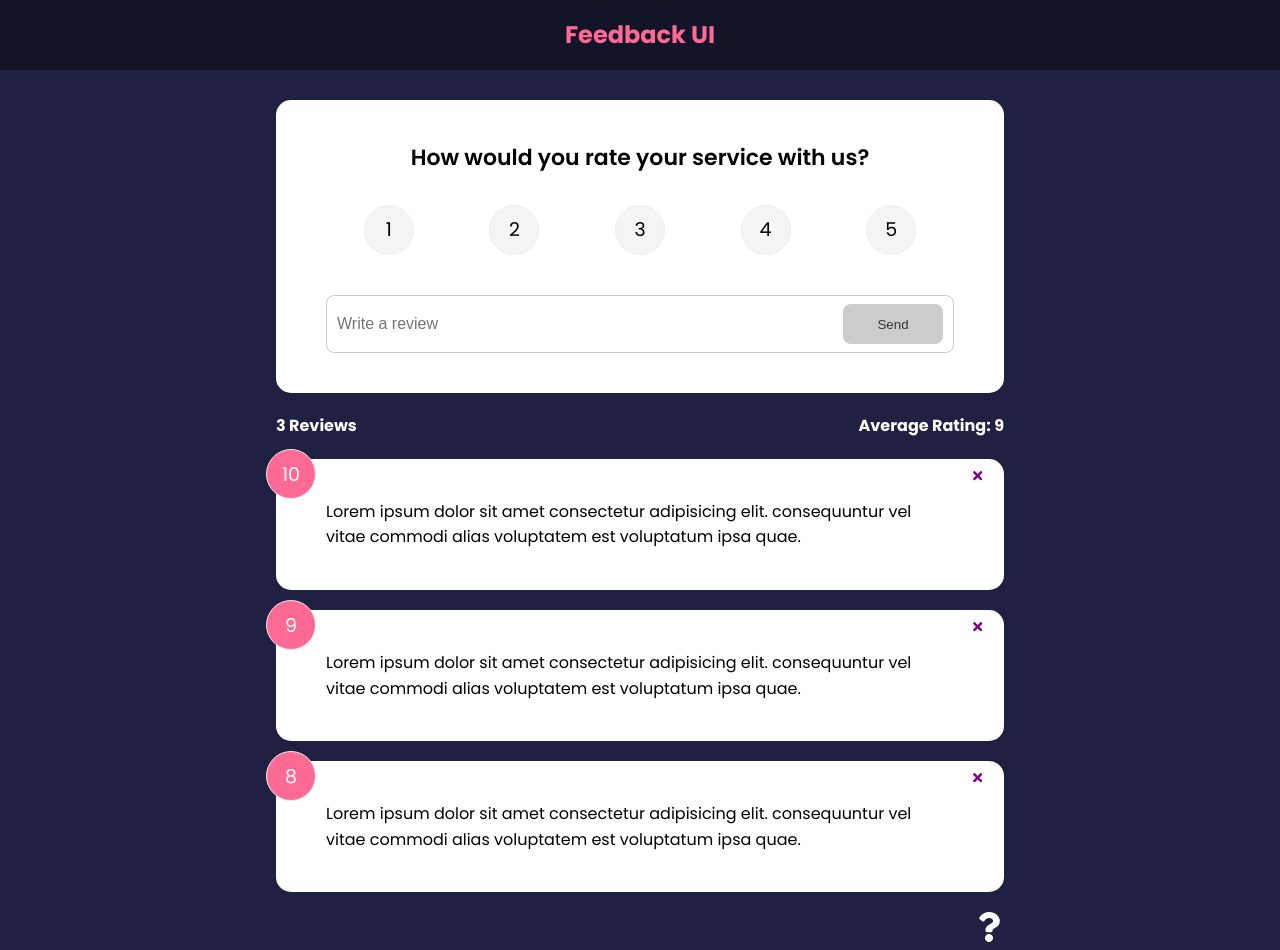
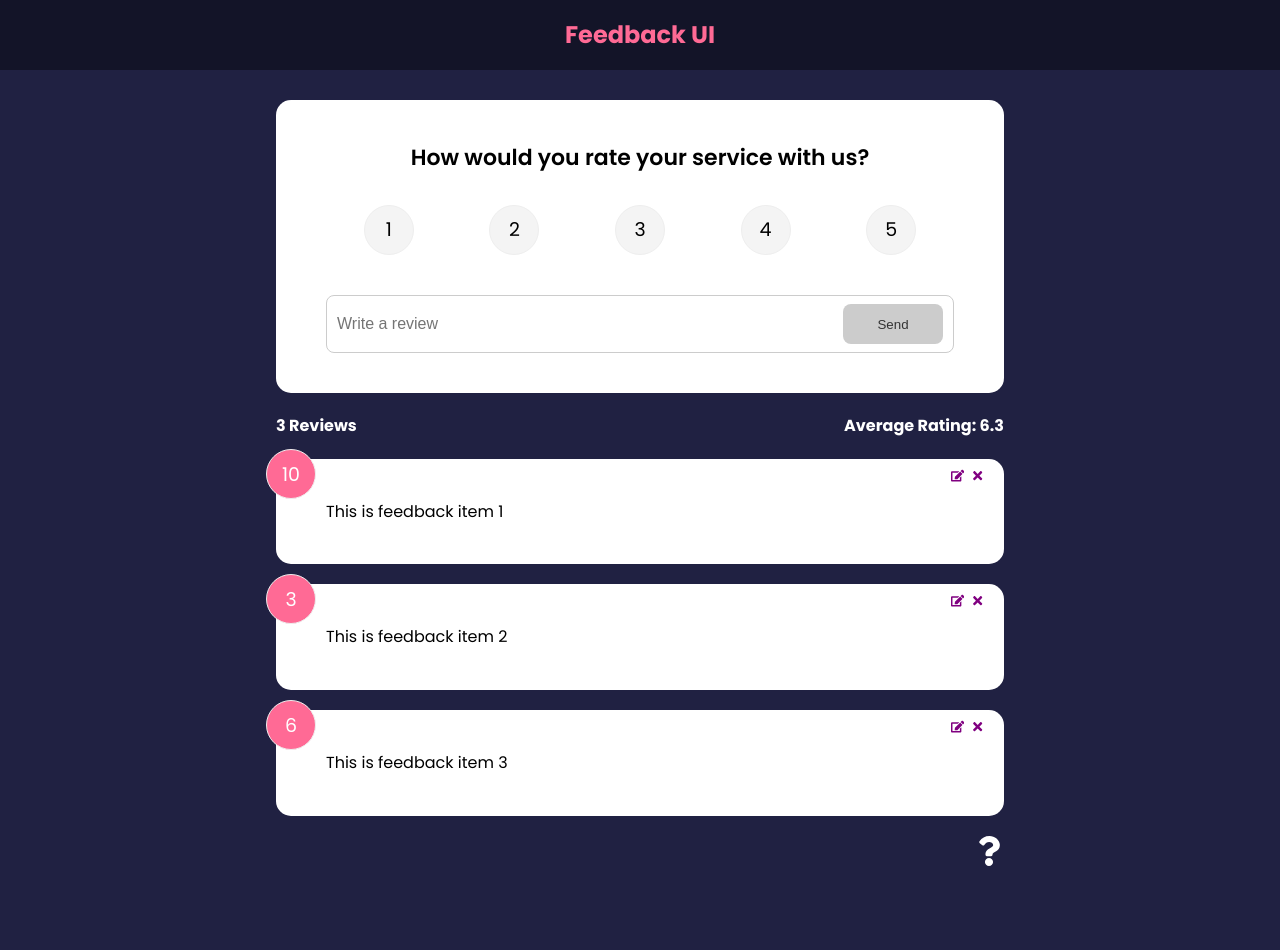
Before and after one commit to atgarner23/React-Class-Oct22, a React (Create React App) app in the folder feedback-app/: page / in a window 1280 px wide. After the commit the page ends 873 px from the top, so only its background shows below. Built offline with nearby package versions, Linux system fonts and the light colour scheme.

Commit message:
create FeedbackContext.js

```diff
--- a/feedback-app/src/App.js
+++ b/feedback-app/src/App.js
@@ -1,7 +1,6 @@
 import React from 'react'
-import { v4 as uuidv4 } from 'uuid'
+
 import { BrowserRouter as Router, Route, Routes } from 'react-router-dom'
-import { useState } from "react"
 import Header from "./components/Header"
 import FeedbackList from "./components/FeedbackList"
 
@@ -9,32 +8,22 @@
 import FeedbackForm from "./components/FeedbackForm"
 import AboutIconLink from './components/AboutIconLink'
 import AboutPage from './pages/AboutPage'
+import { FeedbackProvider } from './context/FeedbackContext'
 
-import FeedbackData from './data/feedbackData'
 
 function App() {
-    const [feedback, setFeedback] = useState(FeedbackData)
 
-    const addFeedback = (newFeedback) => {
-        newFeedback.id = uuidv4()
-        setFeedback([newFeedback, ...feedback])
-    }
-
-    const deleteFeedback = (id) => {
-        if (window.confirm('Are you sure you want to delete?')) {
-            setFeedback(feedback.filter((item) => item.id !== id))
-        }
-    }
     return (
+        <FeedbackProvider>
             <Router>
                 <Header />
                 <div className="container">
                     <Routes>
                         <Route exact path='/' element={
                             <>
-                            <FeedbackForm handleAdd={addFeedback} />
-                            <FeedbackStats feedback={feedback} />
-                            <FeedbackList feedback={feedback} handleDelete={deleteFeedback} />
+                                <FeedbackForm />
+                                <FeedbackStats />
+                                <FeedbackList />
                             </>
                         }></Route>
 
@@ -43,6 +32,7 @@
                     <AboutIconLink />
                 </div>
             </Router>
+        </FeedbackProvider>
     )
 }
 
--- a/feedback-app/src/components/FeedbackForm.jsx
+++ b/feedback-app/src/components/FeedbackForm.jsx
@@ -1,14 +1,25 @@
 import React from 'react'
-import { useState } from 'react'
+import { useState, useContext, useEffect } from 'react'
 import Card from './shared/Card'
 import Button from './shared/Button'
 import RatingSelect from './RatingSelect'
+import FeedbackContext from '../context/FeedbackContext'
 
-function FeedbackForm({ handleAdd }) {
+function FeedbackForm() {
     const [text, setText] = useState('')
     const [rating, setRating] = useState('10')
     const [btnDisabled, setBtnDisabled] = useState(true)
     const [message, setMessage] = useState('')
+
+    const { addFeedback, feedbackEdit, updateFeedback } = useContext(FeedbackContext)
+
+    useEffect(() => {
+        if (feedbackEdit.edit === true) {
+            setBtnDisabled(false)
+            setText(feedbackEdit.item.text)
+            setRating(feedbackEdit.item.rating)
+        }
+    }, [feedbackEdit])
 
     const handleTextChange = (e) => {
         if (text === '') {
@@ -32,7 +43,11 @@
                 text,
                 rating,
             }
-            handleAdd(newFeedback)
+            if (feedbackEdit.edit === true) {
+                updateFeedback(feedbackEdit.item.id, newFeedback)
+            } else {
+                addFeedback(newFeedback)
+            }
 
             setText('')
         }
--- a/feedback-app/src/components/FeedbackItem.jsx
+++ b/feedback-app/src/components/FeedbackItem.jsx
@@ -1,15 +1,21 @@
 import React from 'react'
-import { FaTimes } from 'react-icons/fa'
+import { FaTimes, FaEdit } from 'react-icons/fa'
+import { useContext } from 'react'
 import PropTypes from 'prop-types'
 import Card from './shared/Card'
+import FeedbackContext from '../context/FeedbackContext'
 
-function FeedbackItem({ item, handleDelete }) {
+function FeedbackItem({ item }) {
+    const { deleteFeedback, editFeedback } = useContext(FeedbackContext)
 
     return (
         <Card>
             <div className='num-display'>{item.rating}</div>
-            <button onClick={() => handleDelete(item.id)} className="close">
+            <button onClick={() => deleteFeedback(item.id)} className="close">
                 <FaTimes color='purple' />
+            </button>
+            <button onClick={() => editFeedback(item)} className="edit">
+                <FaEdit color='purple' />
             </button>
             <div className='text-display'>{item.text}</div>
         </Card>
--- a/feedback-app/src/components/FeedbackList.jsx
+++ b/feedback-app/src/components/FeedbackList.jsx
@@ -1,10 +1,13 @@
 import React from 'react'
 //import { motion, AnimatePresence } from 'framer-motion'
+import { useContext } from 'react'
 
-import PropTypes from 'prop-types'
 import FeedbackItem from './FeedbackItem'
+import FeedbackContext from '../context/FeedbackContext'
 
-function FeedbackList({ feedback, handleDelete }) {
+
+function FeedbackList() {
+    const { feedback } = useContext(FeedbackContext)
     if (!feedback || feedback.length === 0) {
         return <p>No Feedback Yet</p>
     }
@@ -27,14 +30,12 @@
     return (
         <div className='feedback-list'>
             {feedback.map((item) => (
-                <FeedbackItem key={item.id} item={item} handleDelete={handleDelete} />
+                <FeedbackItem key={item.id} item={item} />
             ))}
         </div>
     )
 }
 
-FeedbackList.propTypes = {
-    feedback: PropTypes.array
-}
+
 
 export default FeedbackList
--- a/feedback-app/src/components/FeedbackStats.jsx
+++ b/feedback-app/src/components/FeedbackStats.jsx
@@ -1,7 +1,9 @@
 import React from 'react'
-import PropTypes from 'prop-types'
+import { useContext } from 'react'
+import FeedbackContext from '../context/FeedbackContext'
 
-function FeedbackStats({ feedback }) {
+function FeedbackStats() {
+    const { feedback } = useContext(FeedbackContext)
     //Calculate ratings avg
     let average = feedback.reduce((acc, cur) => {
         return acc + cur.rating
@@ -16,7 +18,5 @@
         </div>
     )
 }
-FeedbackStats.propTypes = {
-    feedback: PropTypes.array.isRequired
-}
+
 export default FeedbackStats
--- a/feedback-app/src/components/RatingSelect.jsx
+++ b/feedback-app/src/components/RatingSelect.jsx
@@ -1,8 +1,15 @@
 import React from 'react'
-import { useState } from 'react'
+import { useState, useContext, useEffect } from 'react'
+import FeedbackContext from '../context/FeedbackContext'
 
 function RatingSelect({ select }) {
     const [selected, setSelected] = useState(10)
+
+    const { feedbackEdit } = useContext(FeedbackContext)
+
+    useEffect(() => {
+        setSelected(feedbackEdit.item.rating)
+    }, [feedbackEdit])
 
     const handleChange = (e) => {
         setSelected(+e.currentTarget.value)
--- /dev/null
+++ b/feedback-app/src/context/FeedbackContext.js
@@ -0,0 +1,68 @@
+import React from 'react'
+import { createContext, useState } from 'react'
+import { v4 as uuidv4 } from 'uuid'
+
+const FeedbackContext = createContext()
+
+export const FeedbackProvider = ({ children }) => {
+    const [feedback, setFeedback] = useState([
+        {
+            id: 1,
+            text: 'This is feedback item 1',
+            rating: 10,
+        },
+        {
+            id: 2,
+            text: 'This is feedback item 2',
+            rating: 3,
+        },
+        {
+            id: 3,
+            text: 'This is feedback item 3',
+            rating: 6,
+        },
+    ])
+    const [feedbackEdit, setFeedbackEdit] = useState({
+        item: {},
+        edit: false,
+    })
+
+    //Add Feedback
+    const addFeedback = (newFeedback) => {
+        newFeedback.id = uuidv4()
+        setFeedback([newFeedback, ...feedback])
+    }
+
+    //Delete Feedback
+    const deleteFeedback = (id) => {
+        if (window.confirm('Are you sure you want to delete?')) {
+            setFeedback(feedback.filter((item) => item.id !== id))
+        }
+    }
+
+    //Update Feedback Item
+    const updateFeedback = (id, updItem) => {
+        setFeedback(feedback.map((item) => item.id === id ? { ...item, ...updItem } : item))
+    }
+
+    //Set item to be updated
+    const editFeedback = (item) => {
+        setFeedbackEdit({
+            item,
+            edit: true,
+        })
+    }
+
+    return <FeedbackContext.Provider value={{
+        feedback,
+        deleteFeedback,
+        addFeedback,
+        editFeedback,
+        feedbackEdit,
+        updateFeedback,
+    }}>
+        {children}
+    </FeedbackContext.Provider>
+}
+
+export default FeedbackContext
```
Also changed, not shown: 1 other file (tests, documents, lock files or other folders). Lines whose indentation alone changed are shown as unchanged.
